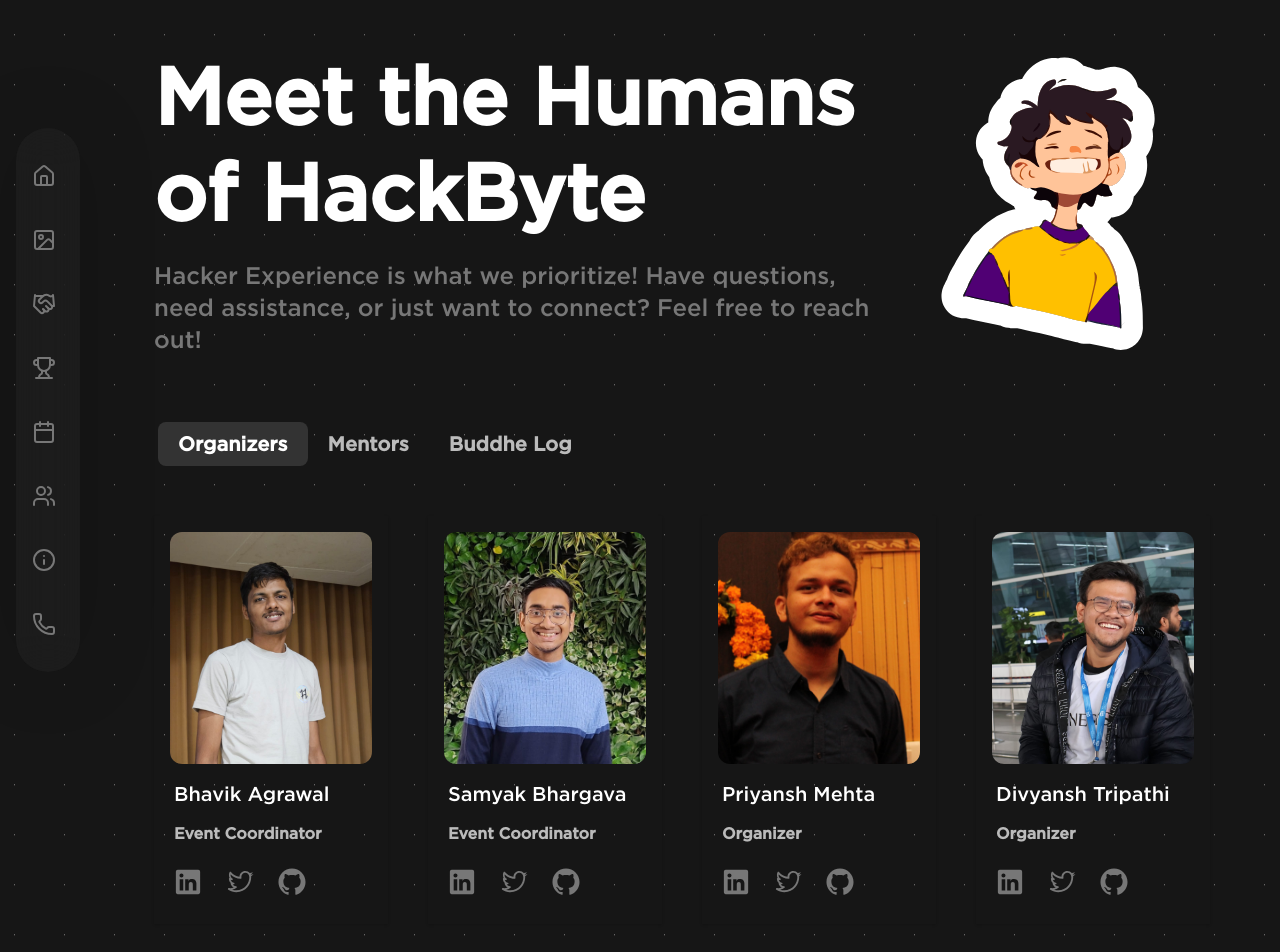
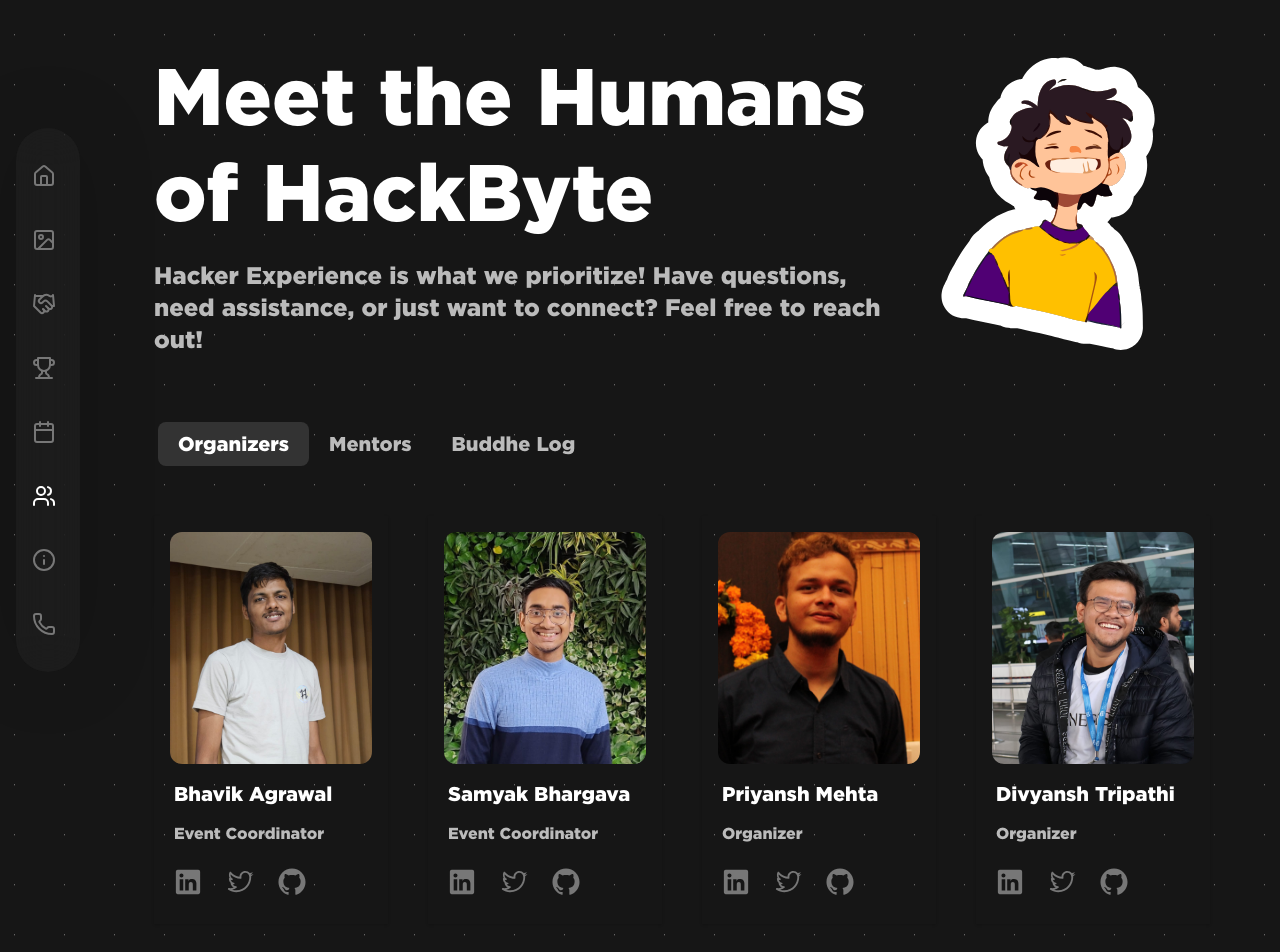
Before and after one commit to BitByte-TPC/hackbyte, a Next.js app: page /humans in a window 1280 px wide. Shown: the top 952 px of the page. Built offline with nearby package versions, Linux system fonts and the light colour scheme.

Commit message:
Made a lot of minor changes

```diff
--- a/app/humans/page.tsx
+++ b/app/humans/page.tsx
@@ -326,7 +326,7 @@ const Humans = () => {
 							Meet the Humans
 							<br /> of HackByte
 						</h1>
-						<p className="text-supporting-darkGray font-medium md:text-2xl text-lg">
+						<p className="text-supporting-mediumGray font-medium md:text-2xl text-lg">
 							Hacker Experience is what we prioritize! Have questions, need
 							assistance, or just want to connect? Feel free to reach out!
 						</p>
--- a/app/layout.tsx
+++ b/app/layout.tsx
@@ -13,13 +13,16 @@ export const metadata: Metadata = {
 const gotham = localFont({
   src: [
     {
-      path: "../public/fonts/Gotham-Black.otf",
+      path: "../public/fonts/Gotham-Book.otf",
     },
     {
       path: "../public/fonts/Gotham-Bold.otf",
     },
     {
       path: "../public/fonts/Gotham-Medium.otf",
+    },
+    {
+      path: "../public/fonts/Gotham-Black.otf",
     },
   ],
   variable: "--font-gotham",
--- a/app/prizes/page.jsx
+++ b/app/prizes/page.jsx
@@ -39,7 +39,7 @@ export default function Prizes() {
               </p>
               <div className="flex flex-col items-start gap-3 md:gap-4">
                 <p
-                  className="w-full lg:max-w-[85%] text-supporting-darkGray
+                  className="w-full lg:max-w-[85%] text-supporting-mediumGray
                 text-[1rem] md:text-[1.5rem] font-medium"
                 >
                   Collaborate and innovate to build something awesome ! All
@@ -101,7 +101,7 @@ export default function Prizes() {
                     Best Girls Team
                   </p>
                   <p
-                    className="text-supporting-mediumGray text-[1.25rem]
+                    className="text-[#FFA5AE] font-semibold text-[1.25rem]
                       text-center md:text-left"
                   >
                     Best performing All-Girls Team at HackByte
@@ -118,7 +118,7 @@ export default function Prizes() {
                     First Time Hacking?
                   </p>
                   <p
-                    className="text-supporting-mediumGray text-[1.25rem]
+                    className="text-[#FFA5AE] font-medium text-[1.25rem]
                       text-center md:text-left"
                   >
                     For freshmen and novices
@@ -132,7 +132,7 @@ export default function Prizes() {
         {/* Sponsor Tracks Section */}
         <div className="w-full flex flex-col pt-24">
           <div className="flex flex-col items-center gap-4 md:gap-6">
-            <p className="text-[#F5F0D8] text-[2.25rem] md:text-[5rem]">
+            <p className="text-supporting-lightGray text-[2.25rem] md:text-[5rem]">
               Sponsor Tracks
             </p>
             <p
--- a/app/schedule/page.jsx
+++ b/app/schedule/page.jsx
@@ -13,7 +13,7 @@ const Schedule = () => {
                 Run of show for<br />
                 the Event
               </p>
-              <p className="w-full lg:max-w-[85%] text-supporting-darkGray text-[1rem] md:text-[1.5rem]">
+              <p className="w-full lg:max-w-[85%] text-supporting-mediumGray text-[1rem] md:text-[1.5rem]">
                 Join us for days packed with coding challenges and workshops.
                 Elevate your skills and collaborate with fellow hackers!
               </p>
--- a/components/HumansCard/index.tsx
+++ b/components/HumansCard/index.tsx
@@ -1,7 +1,4 @@
-"use client";
-
 import Image, { StaticImageData } from "next/image";
-import { motion } from "framer-motion";
 import {
   TwitterLogoIcon,
   LinkedInLogoIcon,
@@ -17,7 +14,12 @@ interface SocialMediaIconProps {
 }
 
 const SocialMediaIcon = ({ Icon, href }: SocialMediaIconProps) => (
-	<a href={href} target="_blank" rel="noopener noreferrer" title="Social Media Link">
+  <a
+    href={href}
+    target="_blank"
+    rel="noopener noreferrer"
+    title="Social Media Link"
+  >
     <Icon
       className="w-7 h-7 bg-[#161616] text-supporting-darkGray transition ease-in-out delay-150
 		hover:scale-125 duration-300"
@@ -36,7 +38,6 @@ interface HumansCardProps {
 }
 
 const HumansCard: React.FC<HumansCardProps> = ({
-	index,
   name,
   role,
   profilepic,
@@ -44,26 +45,8 @@ const HumansCard: React.FC<HumansCardProps> = ({
   twitter,
   github,
 }: HumansCardProps) => {
-
   return (
     <>
-			<motion.div
-				className="card"
-				initial={{
-					opacity: 0,
-					x: index % 3 === 0 ? -50 : index % 3 === 1 ? 0 : 50,
-					y: index % 3 === 1 ? 20 : 0,
-				}}
-				whileInView={{
-					opacity: 1,
-					x: 0,
-					y: 0,
-					transition: {
-						duration: 1,
-					},
-				}}
-				viewport={{ once: true }}
-			>
       <div className="flex flex-col gap-3 p-[16px] shadow text-white justify-center items-center">
         <Image
           src={profilepic}
@@ -85,7 +68,12 @@ const HumansCard: React.FC<HumansCardProps> = ({
             {name !== "Aditya Raj" ? (
               <SocialMediaIcon href={github} Icon={GitHubLogoIcon} />
             ) : (
-								<a href="https://www.behance.net/adi_ux" target="_blank" rel="noopener" title="Behance Profile">
+              <a
+                href="https://www.behance.net/adi_ux"
+                target="_blank"
+                rel="noopener"
+                title="Behance Profile"
+              >
                 <Image
                   src={behanceLogo}
                   className="w-7 h-7"
@@ -96,7 +84,6 @@ const HumansCard: React.FC<HumansCardProps> = ({
           </div>
         </div>
       </div>
-			</motion.div>
     </>
   );
 };
--- a/components/footer/index.jsx
+++ b/components/footer/index.jsx
@@ -13,11 +13,12 @@ const sidebarLinks = [
   { name: "Schedule", href: "/schedule" },
   { name: "Humans", href: "/humans" },
   { name: "FAQs", href: "/faq" },
+  { name: "Contact", href: "/contact" },
 ];
 
 const Footer = () => {
   return (
-    <div className="md:overflow-x-hidden bg-[#161616] bg-[#161616]">
+    <div className="md:overflow-x-hidden bg-[#161616]">
       <div className="flex justify-between items-start xl:mx-32 lg:mx-20 md:mx-16 mx-4">
         <Image
           src={Hackbyte3Logo}
--- a/components/sidebar/index.jsx
+++ b/components/sidebar/index.jsx
@@ -1,5 +1,15 @@
 "use client";
-import { Calendar, Handshake, House, Trophy, Users, Info, Image as Gallery, Phone } from "lucide-react";
+import {
+  Calendar,
+  Handshake,
+  House,
+  Trophy,
+  Users,
+  Info,
+  Image as Gallery,
+  Phone,
+} from "lucide-react";
+import { useState, useEffect } from "react";
 const sidebarLinks = [
   { name: "Home", icon: <House />, href: "/" },
   { name: "Gallery", icon: <Gallery />, href: "/gallery" },
@@ -12,6 +22,14 @@ const sidebarLinks = [
 ];
 
 export const Sidebar = () => {
+  const [selectedName, setSelectedName] = useState("Home");
+
+  useEffect(() => {
+    setSelectedName(
+      sidebarLinks.find((link) => link.href === window.location.pathname).name
+    );
+  }, []);
+
   return (
     <div
       className="fixed left-4 top-32 z-50 group flex flex-col py-2 transition-all duration-300 hover:w-52 w-16"
@@ -27,7 +45,9 @@ export const Sidebar = () => {
           <a
             key={link.name}
             href={link.href}
-            className="flex items-center space-x-4 text-lg p-2 w-36 rounded-[2.5rem] h-12 hover:shadow-[0_4px_40px_rgba(0,0,0,0.10)] hover:backdrop-blur-[20px] hover:bg-[#4E2529] hover:text-white"
+            className={`flex items-center space-x-4 text-lg p-2 w-44 rounded-[2.5rem] h-12 hover:shadow-[0_4px_40px_rgba(0,0,0,0.10)] hover:backdrop-blur-[20px] hover:bg-[#4E2529] hover:text-white hover:pl-3 ${
+              selectedName === link.name ? "text-white" : ""
+            }`}
           >
             {link.icon}
             <span className=" hidden group-hover:inline">{link.name}</span>
```
Also changed, not shown: app/page.tsx (+7 -7 lines), components/Herosection/index.jsx (renamed from components/herosection.jsx, +7 -7 lines), public/fonts/Gotham-Book.otf (added). Lines whose indentation alone changed are shown as unchanged.
